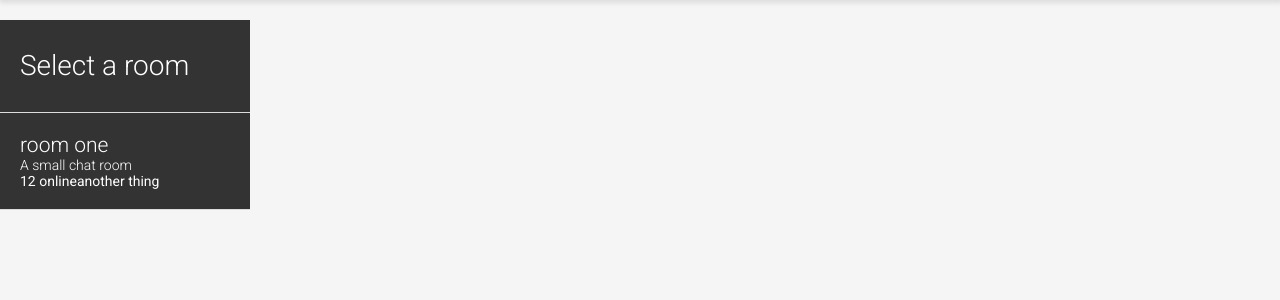
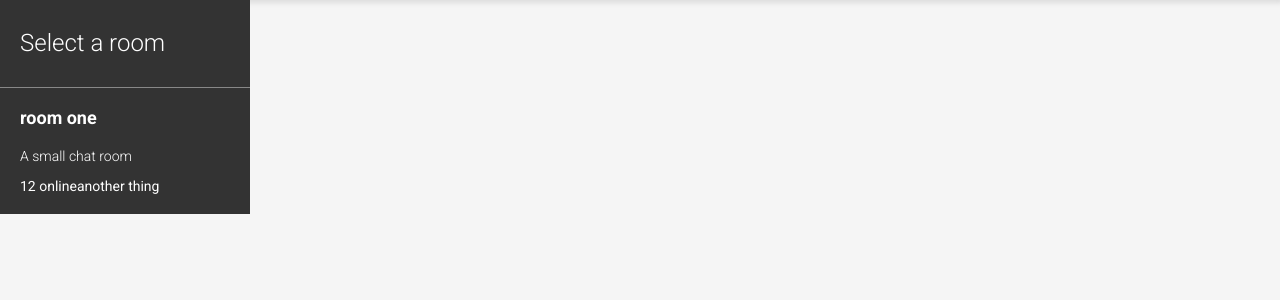
Before and after one commit to JVrachnis/cefu, a Django app: template templates/chat.html in a window 1280 px wide. Shown: the part 78-378 px from the top of the page. Run offline with Django 3.2, Linux system fonts and the light colour scheme; the template is opened without the code that fills it, so the values that code supplies are empty.

Commit message:
Update static assets

```diff
--- a/static/css/main.css
+++ b/static/css/main.css
@@ -37,13 +37,25 @@
     max-width: 1024px;
 }
 
+.full-page {
+    height: calc(100% - 77px);
+}
+
+.full-page body {
+    height: 100%;
+}
+
 /* Navigation */
 
 .main-nav {
-    margin-bottom: 20px;
+    z-index: 10;
     background: linear-gradient(#81b01c, #7FAF1B);
     background-color: #7FAF1B;
     box-shadow: 1px 1px 5px 2px rgba(0, 0, 0, .1);
+}
+
+.main-nav.navbar-shift {
+    margin-bottom: 20px;
 }
 
 .main-nav > .container {
@@ -116,7 +128,7 @@
 
 @media all and (max-width: 1024px) {
     .panels {
-        margin: 20px;
+        margin: 10px;
     }
 }
 
@@ -163,12 +175,12 @@
         align-items: center;
     }
 
-    .panel:not(:first-child) {
+    .panels .panel:not(:first-child) {
         margin-left: 0;
         margin-top: 20px;
     }
 
-    .panel.form {
+    .panels .panel.form {
         min-width: auto;
     }
 }
@@ -180,7 +192,6 @@
     left: calc(50% - 300px);
     width: 600px;
     height: 400px;
-    overflow-y: scroll
 }
 
 /* Splash Panel */
@@ -289,9 +300,11 @@
 
 .dashboard {
     display: flex;
+    height: 100%;
 }
 
 .dashboard h1 {
+    font-size: 24px;
     padding: 30px 20px;
 }
 
@@ -318,13 +331,24 @@
     display: flex;
     flex-direction: column;
     padding: 20px;
-    border-top: 1px solid #ddd;
+    border-top: 1px solid #888;
+}
+
+.dashboard .menu .items a:hover {
+    background-color: #444;
+}
+
+.dashboard .menu .items h2 {
+    font-size: 18px;
+    font-weight: 600;
+    margin-bottom: 15px;
+}
+
+.dashboard .menu .items p {
+    line-height: 24px;
 }
 
 .dashboard .menu .items .details {
     display: flex;
+    margin-top: 10px;
 }
-
-.dashboard .menu .items li a:last-child {
-    border-bottom: 1px solid #ddd;
-}
--- a/templates/index.html
+++ b/templates/index.html
@@ -18,7 +18,7 @@
     </head>
     <body>
         <!-- Main navigation -->
-        <nav class="main-nav">
+        <nav class="main-nav navbar-shift">
             <div class="container">
                 <a href="#" class="brand">
                     <i class="fa fa-globe" aria-hidden="true"></i>
```
